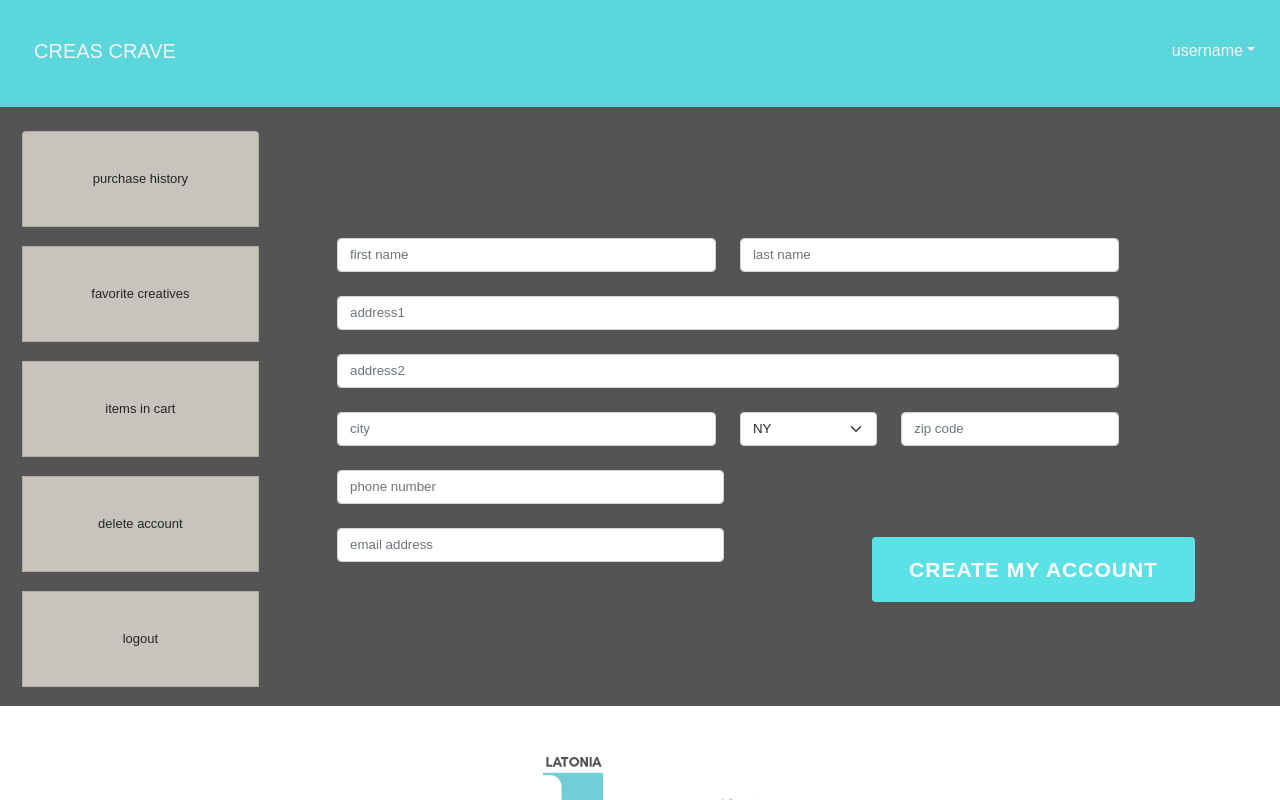
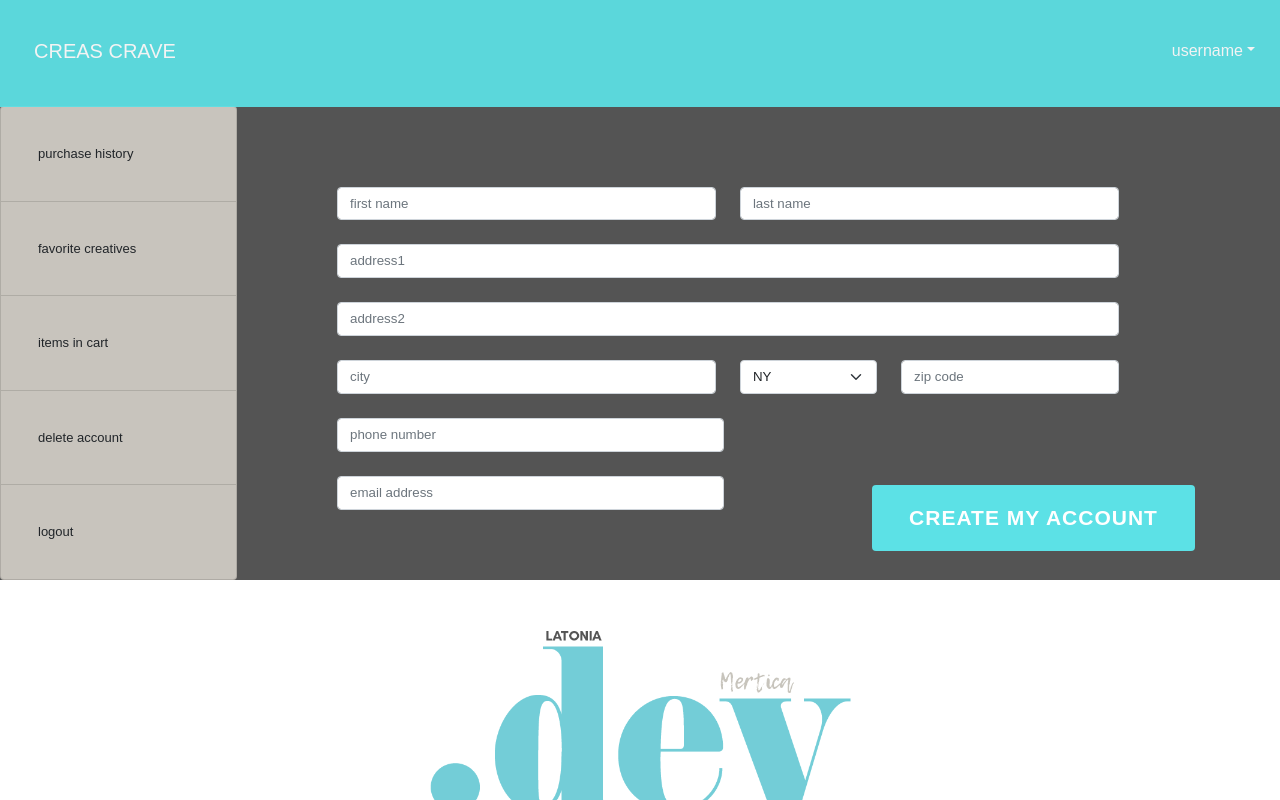
Before and after one commit to wardaasser/creas-crave-capstone, a React (Create React App) app in the folder creascrave-frontend/creascrave-frontend/: page /customers in a window 1280 px wide. Shown: the top 800 px of the page. Built offline with nearby package versions, Linux system fonts and the light colour scheme.

Commit message:
fine tuned sidebar/no gaps

```diff
--- a/creascrave-frontend/creascrave-frontend/src/App.css
+++ b/creascrave-frontend/creascrave-frontend/src/App.css
@@ -29,14 +29,14 @@ body {
   color: white !important;
   margin-left: 22px;
 }
-
+/*
 #shopCart {
   filter: invert();
   padding-right: 10px;
   padding-top: 5px;
 
   margin-right: 207px;
-}
+} */
 
 .navbar-toggler:focus,
 .navbar-toggler:active,
--- a/creascrave-frontend/creascrave-frontend/src/Customers.js
+++ b/creascrave-frontend/creascrave-frontend/src/Customers.js
@@ -64,7 +64,7 @@ const Customers = ({ links }) => {
       <div className="row" style={{ marginLeft: 325 }}>
         <div>
           <form onSubmit={addCustomer}>
-            <div className="row" style={{ marginTop: -500 }}>
+            <div className="row" style={{ marginTop: -425 }}>
               <div className="col-5">
                 <label
                   htmlFor="firstName"
@@ -304,7 +304,6 @@ const Customers = ({ links }) => {
                     fontWeight: 700,
                     marginTop: -25,
                     marginLeft: 450,
-                    marginBottom: 75,
                     paddingTop: 17,
                     paddingBottom: 17,
                     paddingLeft: 37,
--- a/creascrave-frontend/creascrave-frontend/src/Sidebar.js
+++ b/creascrave-frontend/creascrave-frontend/src/Sidebar.js
@@ -33,24 +33,32 @@ const Sidebar = ({ type }) => {
           className="col"
           style={{
             fontSize: "small",
-            marginLeft: 22,
             minWidth: "18%",
             maxWidth: "20%",
             textAlign: "center",
           }}
         >
-          <ul className="list-group" style={{ paddingTop: 87 }}>
+          <ul
+            className="list-group"
+            style={{
+              paddingTop: 62,
+              paddingBottom: -200,
+              textAlign: "left",
+            }}
+          >
             {links.map((link) => {
               return (
                 <>
                   <li
                     className="list-group-item"
-                    style={{ backgroundColor: "#c8c4bd", padding: 37 }}
+                    style={{
+                      backgroundColor: "#c8c4bd",
+                      padding: 37,
+                    }}
                     href={link.destination}
                   >
                     {link.label}
                   </li>
-                  <br />
                 </>
               );
             })}
```
